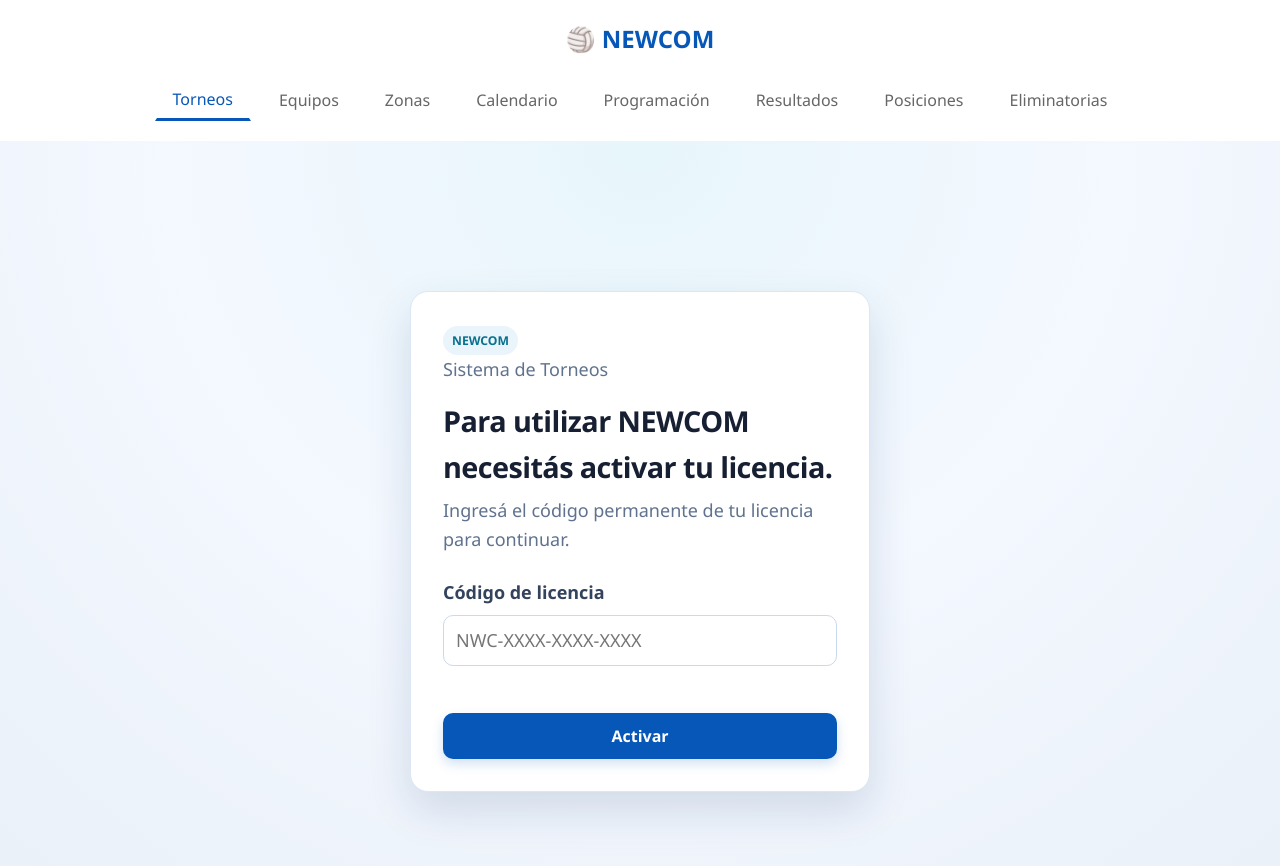
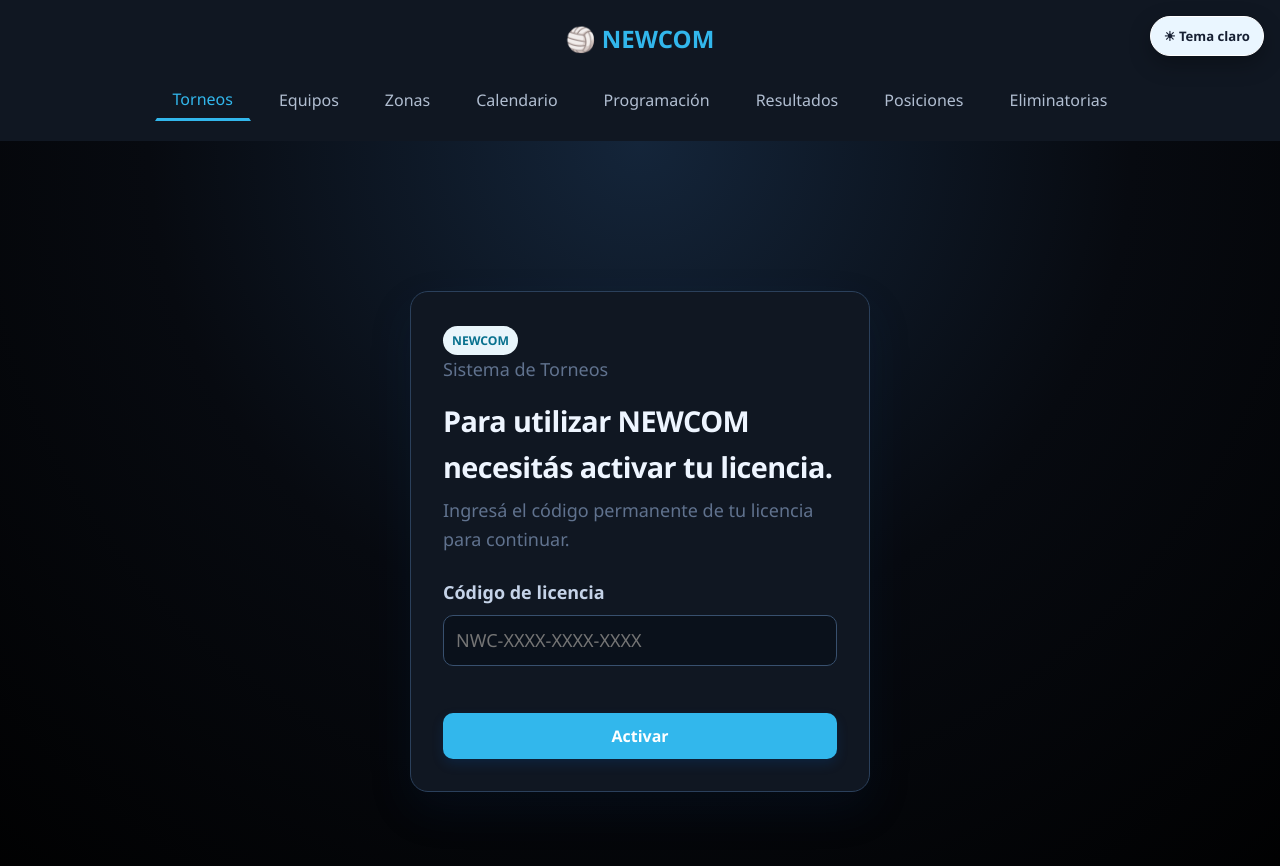
Before and after one commit to JeremiasReinoso/N3com, a plain HTML site: page index.html in a window 1280 px wide. Drawn offline with Linux system fonts and the light colour scheme.

Commit message:
Update index.html

```diff
--- a/index.html
+++ b/index.html
@@ -4,11 +4,13 @@
     <meta charset="UTF-8" />
     <meta name="viewport" content="width=device-width, initial-scale=1.0" />
     <title>NEWCOM - Gestión de Torneos</title>
+    <script>try { document.documentElement.dataset.theme = localStorage.getItem('newcom_theme') === 'light' ? 'light' : 'dark'; } catch { document.documentElement.dataset.theme = 'dark'; }</script>
     <link rel="stylesheet" href="css/main.css" />
     <link rel="stylesheet" href="css/layout.css" />
     <script type="module" src="js/main.js"></script>
 </head>
 <body>
+    <button id="theme-toggle" class="theme-toggle" type="button" aria-pressed="true" aria-label="Activar tema claro">☀ Tema claro</button>
     <header class="app-header">
         <div class="logo">🏐 NEWCOM</div>
         <nav id="main-nav" aria-label="Navegación principal">
```
